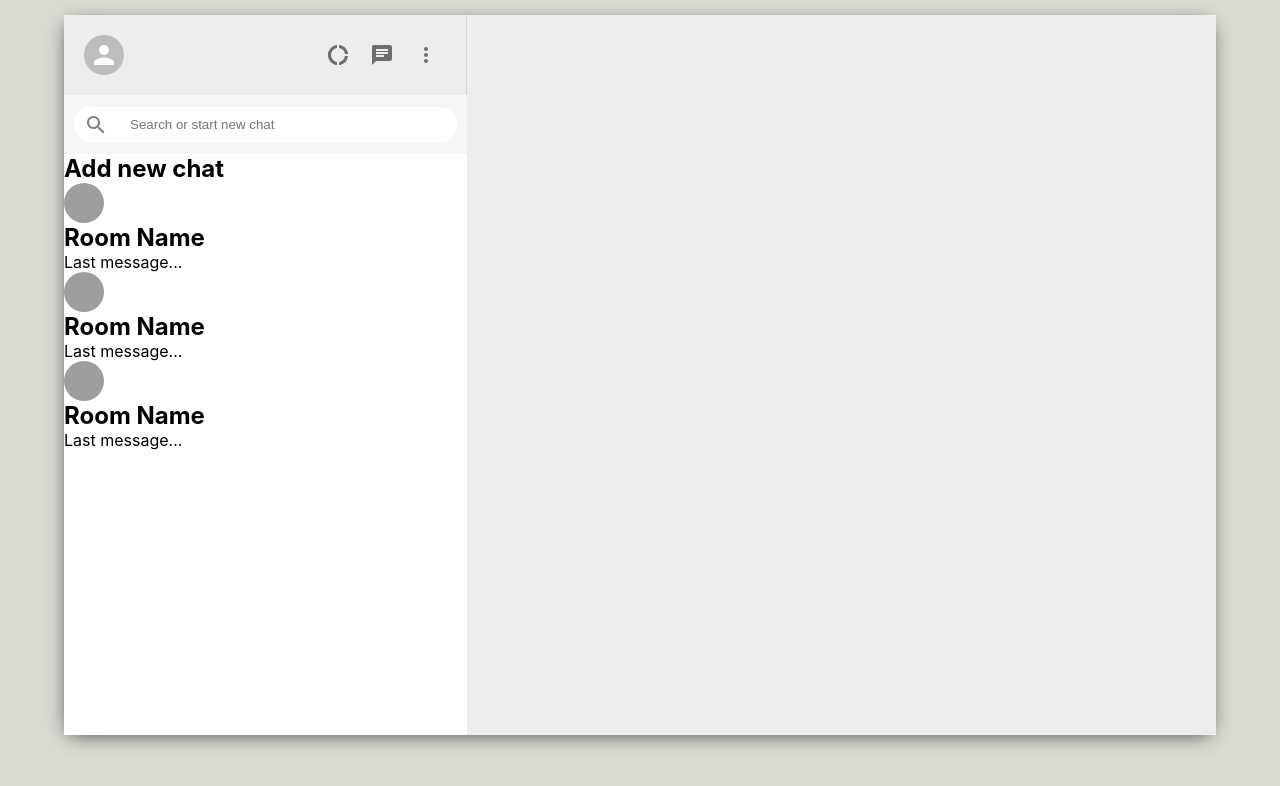
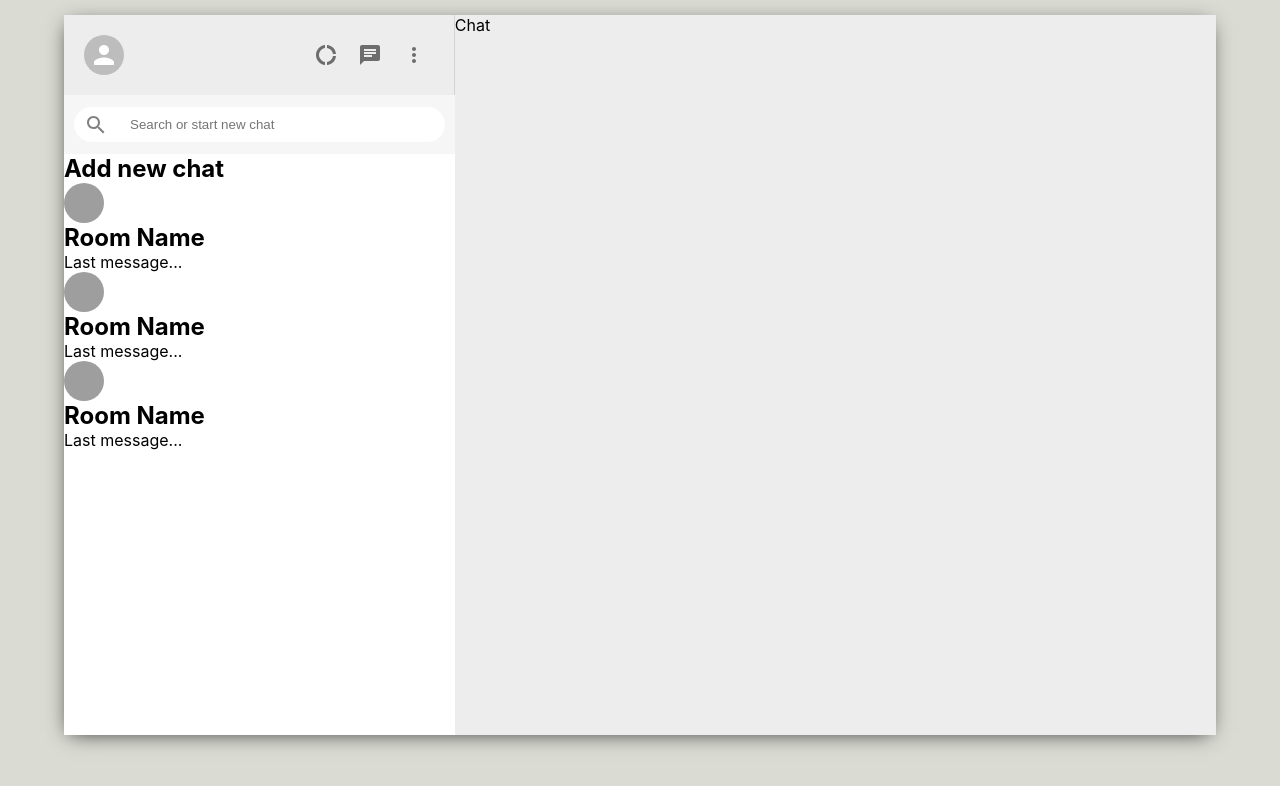
Before and after one commit to bhatiakanishk/React-WhatApp-Clone, a React (Create React App) app in the folder whatsapp-clone/: page / in a window 1280 px wide. Shown: the top 786 px of the page. Built offline with nearby package versions, Linux system fonts and the light colour scheme; grey boxes are pictures that could not be loaded.

Commit message:
Update App.js

```diff
--- a/whatsapp-clone/src/App.js
+++ b/whatsapp-clone/src/App.js
@@ -1,6 +1,7 @@
 import React from 'react';
 import './App.css';
 import Sidebar from './Sidebar';
+import Chat from './Chat';
 
 function App() {
   return (
@@ -9,6 +10,7 @@ function App() {
         {/* Sidebar */}
         <Sidebar />
         {/* Chat */}
+        <Chat />
       </div>
     </div>
   );
```
